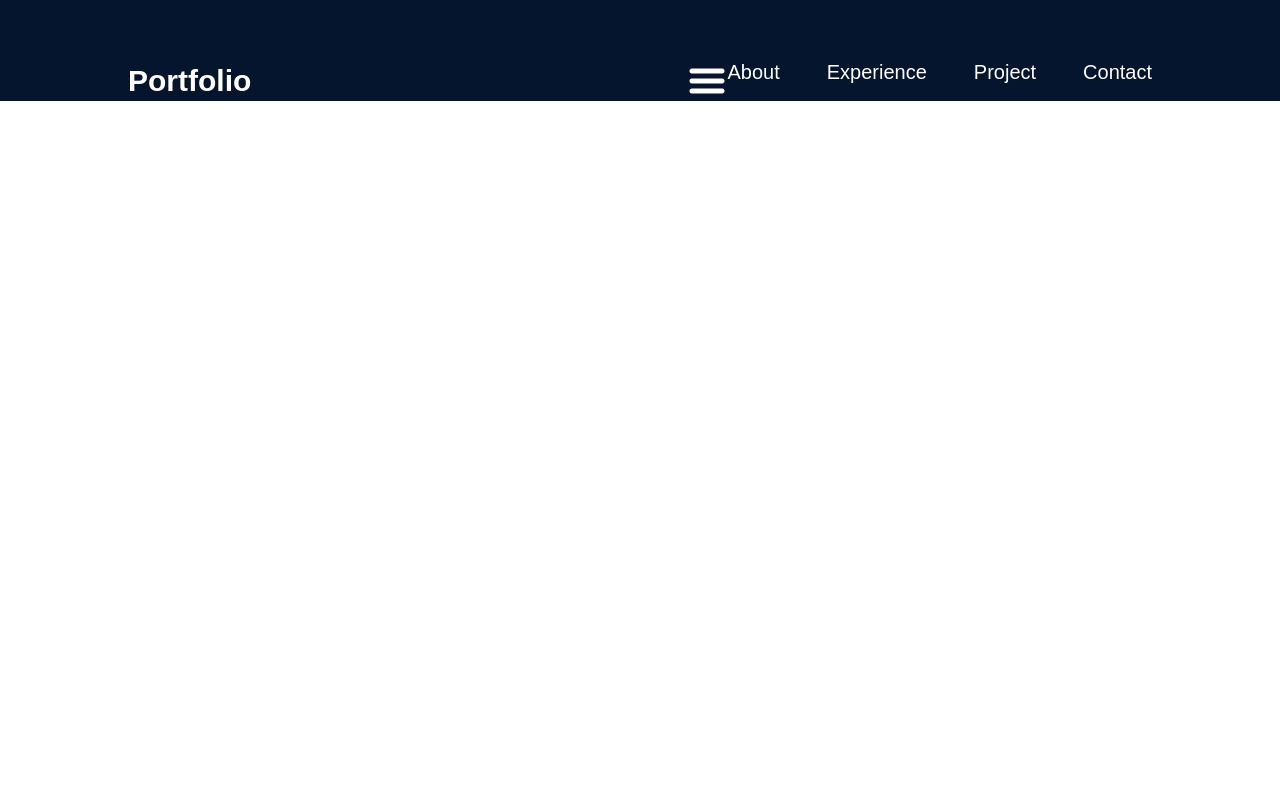
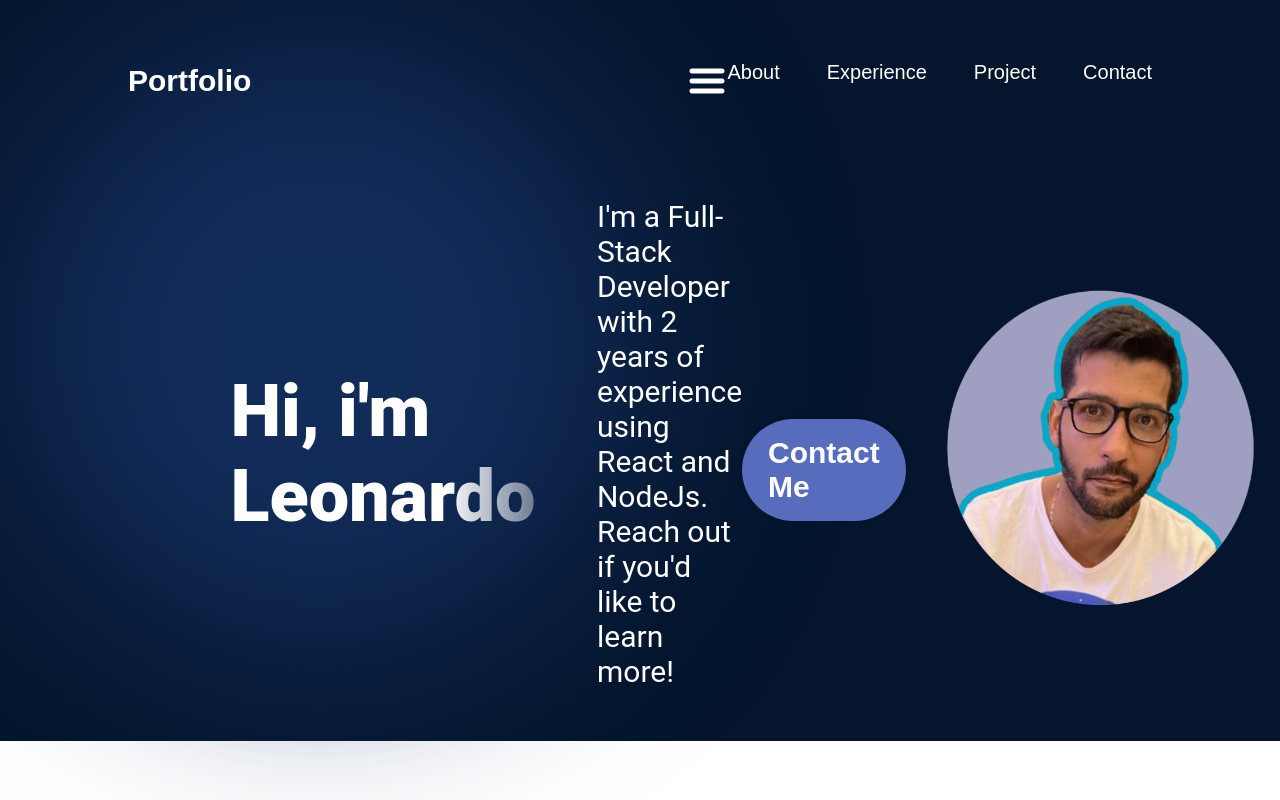
Before and after one commit to LeonardoDLima-dev/portfolio-project, a React (Vite) app: page / in a window 1280 px wide. Built offline with nearby package versions, Linux system fonts and the light colour scheme.

Commit message:
atualizacao 3

```diff
--- a/src/App.jsx
+++ b/src/App.jsx
@@ -1,11 +1,13 @@
 
 import styles from './App.module.css'
 import { Navbar } from './componets/Navbar/Navbar'
+import { Hero } from './Hero/Hero'
 
 function App() {
   return (
     <div className={styles.App}>
       <Navbar/>
+      <Hero/>
       </div>
   )
 }
--- /dev/null
+++ b/src/Hero/Hero.jsx
@@ -0,0 +1,19 @@
+import React, {useState} from "react";
+import styles from "../Hero/hero.module.css";
+import { getImageUrl } from "../utils";
+
+
+export const Hero = () => {
+    return <section className={styles.container}>
+        <div className={styles.container}>
+            <h1 className={styles.title}>Hi, i'm Leonardo</h1>
+            <p className={styles.description}>I'm a Full-Stack Developer with 2 years of experience using React and
+                NodeJs. Reach out if you'd like to learn more!
+            </p>
+            <a href="mailto:leonardo.lima900@hotmail.com" className={styles.contactBtn}>Contact Me</a>
+        </div>
+        <img src={getImageUrl("hero/heroImage.png")} alt="Hero image of me" className={styles.heroImg}/>
+        <div className={styles.topBlur}/>
+        <div className={styles.bottomBlur}/>
+    </section>;
+}
--- /dev/null
+++ b/src/Hero/hero.module.css
@@ -0,0 +1,110 @@
+@import "../vars.css";
+
+.container {
+    position: relative;
+    display: flex;
+    align-items: center;
+    justify-content: space-between;
+    margin-top: 49px;
+    z-index: 1;
+    margin-left: 10%;
+    margin-right: 10%;
+}
+
+.conten {
+    display: flex;
+    flex-direction: column;
+    align-items: flex-start;
+    color: var(--color-text);
+    z-index: 1;
+}
+
+.title {
+    font-size: 72px;
+    font-weight: 900;
+    margin-bottom: 33px;
+    font-family: var(--font-roboto);
+    background: linear-gradient(90deg, rgba(255, 255, 255, 1) 70%, rgba(255, 255, 225, 0) 120%);
+    -webkit-text-fill-color: transparent;
+    -webkit-background-clip: text;
+}
+
+.description {
+    font-size: 30px;
+    font-family: var(--font-roboto);
+    margin-bottom: 52px;
+    margin-left: 10%;
+    color: white;
+}
+
+.contactBtn {
+    text-decoration: none;
+    background-color: var(--color-primary);
+    color: var(--color-text);
+    border-radius: 100px;
+    font-size: 30px;
+    font-weight: 600;
+    padding: 17px 26px;
+    box-shadow: 0 0 4px 0 rgba(0, 0, 0, 0.25);
+}
+
+.heroImg {
+    width: 30%;
+    z-index: 1;
+
+    animation-name: floating;
+    animation-duration: 3s;
+    animation-iteration-count: infinite;
+    animation-timing-function: ease-in-out;
+}
+
+@keyframes floating {
+    0% {
+        transform: translate(0, 0px);
+    }
+    50% {
+        transform: translate(0, 10px);
+    }
+    100% {
+        transform: translate(0, 0%);
+    }
+}
+
+.topBlur {
+    position: absolute;
+    width: 50vw;
+    height: 50vw;
+    min-width: 350px;
+    min-width: 350px;
+    top: -128px;
+    left: -10vw;
+    border-radius: 764px;
+    background: rgba(25, 55, 109, 0.7);
+    filter: blur(100px);
+    z-index: 0;
+
+}
+
+.bottonBlur {
+    position: absolute;
+    width: 70vw;
+    height: 50vw;
+    min-width: 350px;
+    min-width: 250px;
+    top: 246px;
+    right: -25vw;
+    border-radius: 764px;
+    background: rgba(25, 55, 109, 0.7);
+    filter: blur(100px);
+    z-index: 0;
+}
+
+@media screen and (max-width: 830px) {
+    .container{
+        flex-direction: column-reverse;
+    }
+
+    .content{
+        align-items: center;
+    }
+}
--- a/src/vars.css
+++ b/src/vars.css
@@ -7,7 +7,7 @@
     --color-bg: #04152d;
 
     /* Fonts */
-    --font-robot: "Roboto";
+    --font-roboto: "Roboto";
 
 
 }
```
Also changed, not shown: assets/hero/heroImage.png (added).
